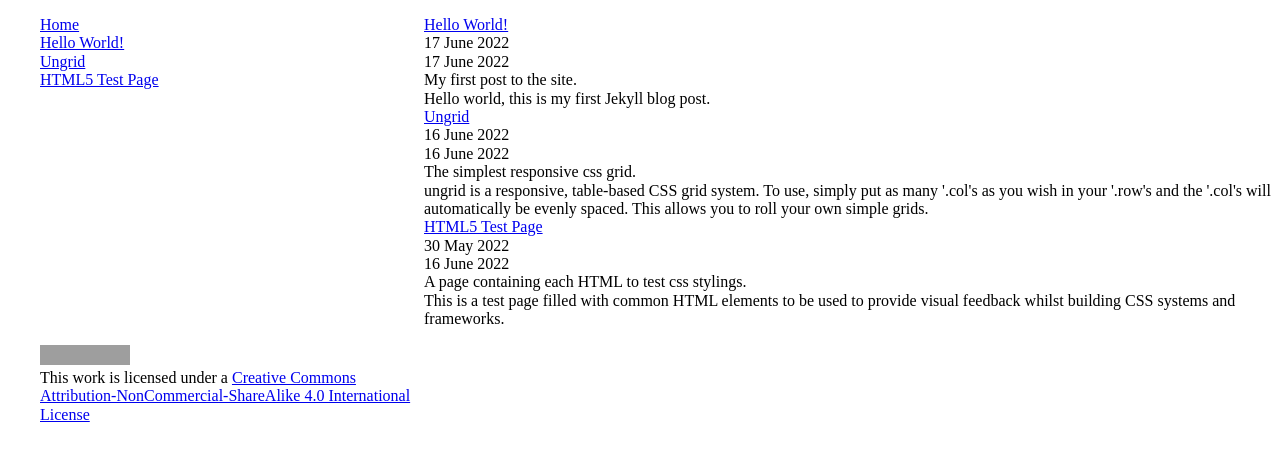
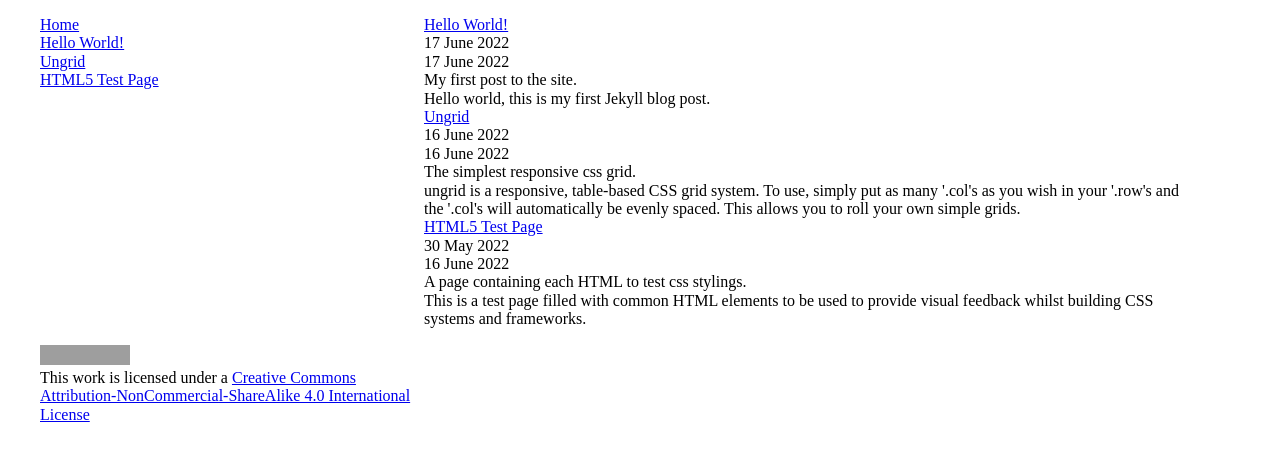
Before and after one commit to monochromeblue/battlemat, a Jekyll site: the page built from index.md, in a window 1280 px wide. Shown: the top 461 px of the page. Built offline with Jekyll 4.4.1, drawn with Linux system fonts in a browser that asks for light colours; cached includes are drawn as plain includes; grey boxes are pictures that could not be loaded.

Commit message:
removed default layout from all posts and home page to replace with 'wide' where 'article' layout not already in use

```diff
--- /dev/null
+++ b/_layouts/wide.html
@@ -0,0 +1,7 @@
+---
+layout: default
+---
+
+<article class="wide">
+    {{content}}
+</article>
--- a/assets/css/monoblue.css
+++ b/assets/css/monoblue.css
@@ -6,6 +6,10 @@
     max-width: 30em;
 }
 
+.wide {
+    max-width: 50em;
+}
+
 .footer {
     width: 30%; /* Should match .header */
     padding-left: 40px;
```
Also changed, not shown: _posts/2022-06-16-ungrid.md (+1 -1 lines), index.md (+1 -1 lines).
